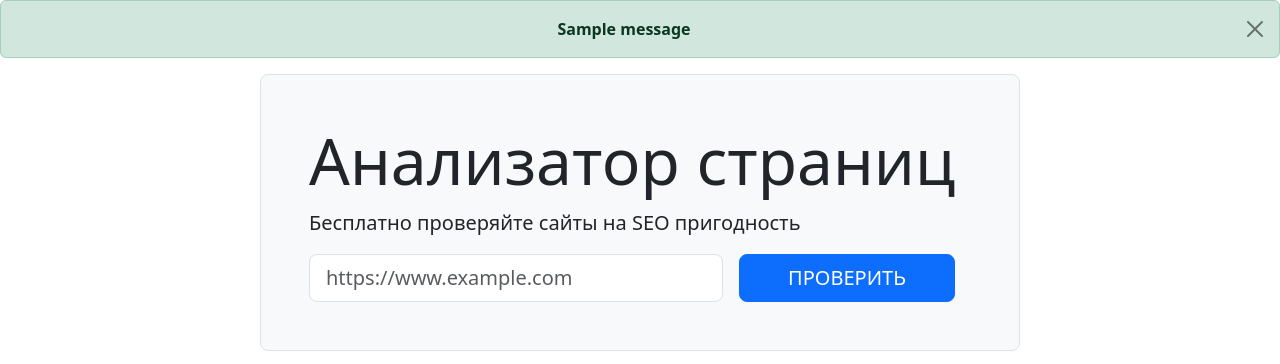
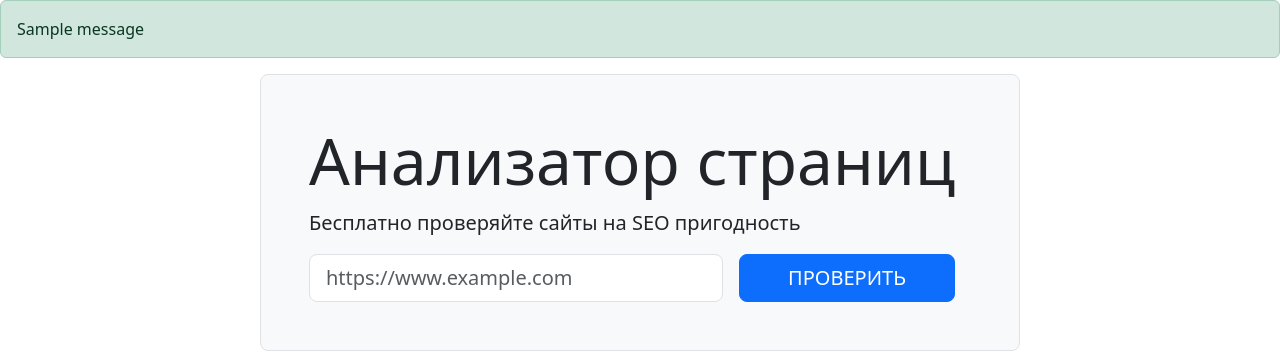
Before and after one commit to EzerTigger/python-project-83, a Flask app: page / in a window 1280 px wide. Shown: the part 56-420 px from the top of the page. Run offline with Flask 3, Linux system fonts and the light colour scheme; one stand-in notice (Sample message) is shown; some libraries are stand-ins or nearby versions.

Commit message:
Change tags with flash in basic.html

```diff
--- a/page_analyzer/templates/basic.html
+++ b/page_analyzer/templates/basic.html
@@ -38,12 +38,8 @@
     {% if messages %}
     {% for category, message in messages %}
 
-    <div class="alert alert-{{ category }} alert-dismissible fade show" role="alert">
-        <div class="d-flex justify-content-center">
-            <strong>{{ message }}</strong>
-            <button type="button" class="btn-close" data-bs-dismiss="alert" aria-label="Close"></button>
-        </div>
-    </div>
+    <div class="alert alert-{{ category }} alert-dismissible fade show" role="alert">{{ message }}</div>
+
     {% endfor %}
     {% endif %}
     {% endwith %}
```
